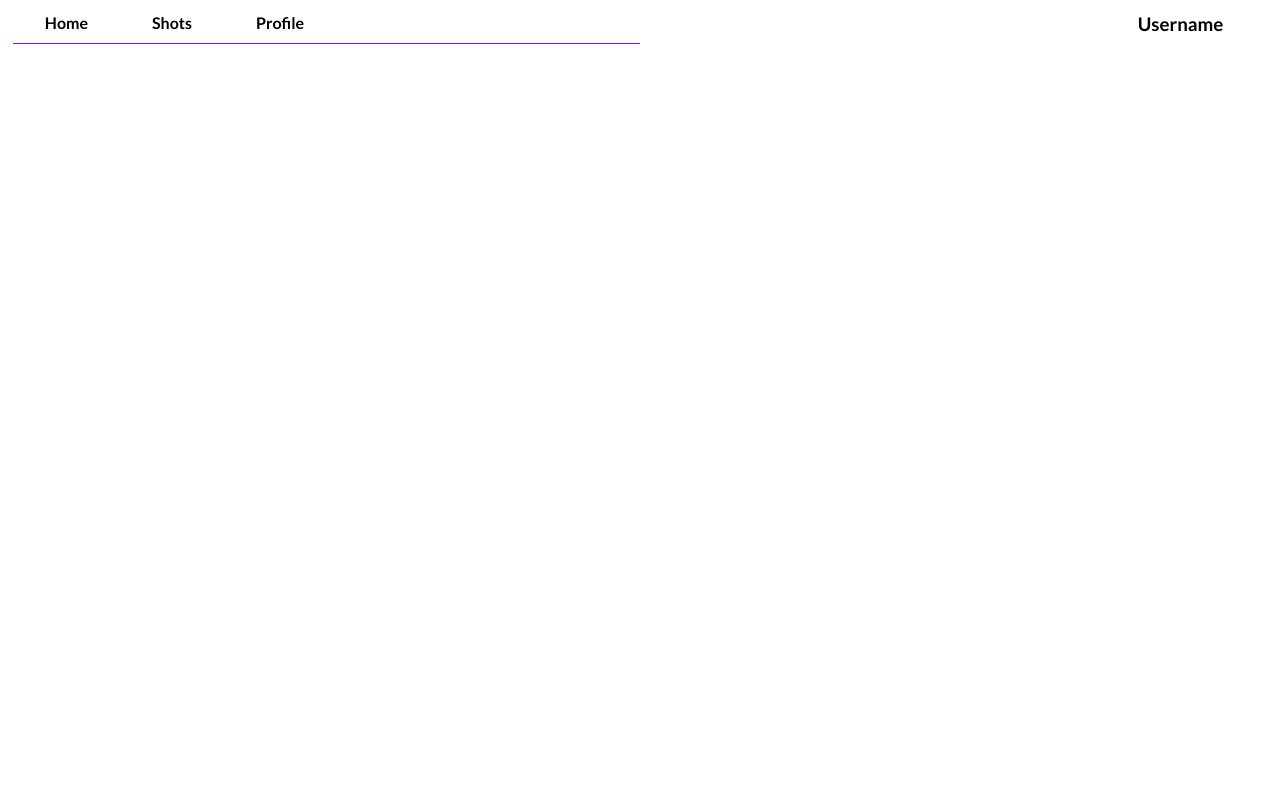
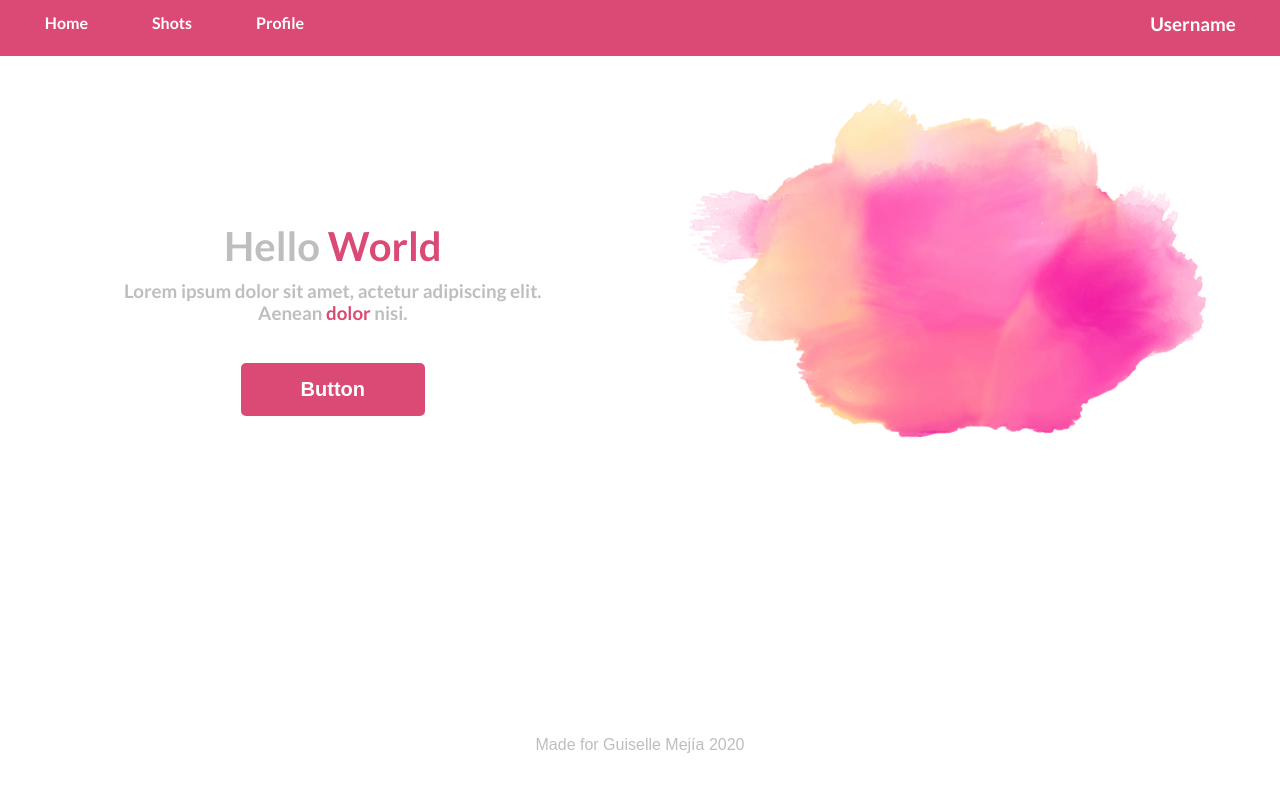
Before and after one commit to guissmejia/Landing-Page-using-SASS, a plain HTML site: page index.html in a window 1280 px wide. Drawn offline with Linux system fonts and the light colour scheme; a web font is replaced by a local one.

Commit message:
The landing page layout ends

```diff
--- a/css/styles.scss
+++ b/css/styles.scss
@@ -2,8 +2,8 @@
 
 $title-fonts: 'Lato', sans-serif;
 $paragraph-fonts: 'Muli', sans-serif;
-$color-title-hover: #8F0EFF;
-$paragraph-color: #BEBEBE;
+$main-color: #DA4A74;
+$font-color: #BEBEBE;
 
 *{
   margin: 0;
@@ -15,20 +15,24 @@ h1,h2,h3,a{
   font-family: $title-fonts;
 }
 
+h1{
+  font-size: 40px;
+}
+
 p{
   font-family: $paragraph-fonts;
-  color: $paragraph-color;
+  color: $font-color;
 }
 
 .header{
   width: 100%;
   height: auto;
   padding: 1%;
+  background: $main-color;
   display: grid;
   grid-template-columns: 1fr 1fr;
   &__nav{
     padding-bottom: 10px;
-    border-bottom: 1px solid $color-title-hover;
   }
   &__nav ul{
     padding: 0;
@@ -41,17 +45,66 @@ p{
     text-align: center;
   }
   &__nav li:hover a{
-    border-bottom: 3px solid $color-title-hover;
+    border-bottom: 3px solid #ffffff;
     padding-bottom: 10px;
-    color: $color-title-hover;
   }
   &__nav a{
+    color: #ffffff;
     text-decoration: none;
     font-weight: bold;
-    color: #000000;
   }
   &__user{
     text-align: right;
-    padding-right: 7%;
+    padding-right: 5%;
+    color: #ffffff;
   }
 }
+
+.hero{
+  width: 100%;
+  height: 85vh;
+  padding: 2%;
+  text-align: center;
+  display: grid;
+  grid-template-columns: 50% 50%;
+  &__text{
+    display: grid;
+    grid-template-rows: 30% 10% 15%;
+    grid-gap: 10px;
+  }
+  &__text h1{
+    align-self: end;
+    color: $font-color;
+  }
+  &__text h3{
+    color: $font-color;
+  }
+  &__text span{
+    color: $main-color;
+  }
+  &__image img{
+    width: 90%;
+    height: auto;
+  }
+  &--button button{
+    width: 30%;
+    margin-top: 10px;
+    padding: 15px 10px;;
+    background: $main-color;
+    color: #ffffff;
+    font-size: 20px;
+    font-weight: 800;
+    border: none;
+    border-radius: 5px;
+    transition: all .3s;
+  }
+  &--button button:hover{
+   background: #8a072d;
+   transform: scale(0.9);
+   cursor: pointer;
+  }
+}
+
+.footer p{
+  text-align: center;
+}
--- a/index.html
+++ b/index.html
@@ -22,8 +22,28 @@
         </ul>
       </nav>
       <section class="header__user">
-          <h3>Username</h3>
+        <h3>Username</h3>
       </section>
     </header>
+    <section class="hero">
+      <div class="hero__text">
+        <h1>Hello <span>World</span></h1>
+        <h3>
+          Lorem ipsum dolor sit amet, actetur adipiscing elit.
+          <br/>
+          Aenean <span>dolor</span>
+          nisi.
+        </h3>
+        <div class="hero--button">
+          <button>Button</button>
+        </div>
+      </div>
+      <div class="hero__image">
+        <img src="./assets/figure.png" alt="figure" />
+      </div>
+    </section>
+    <footer class="footer">
+      <p>Made for Guiselle Mejía 2020</p>
+    </footer>
   </body>
 </html>
```
Also changed, not shown: assets/figure.png (added), css/styles.css, 1 other file.
